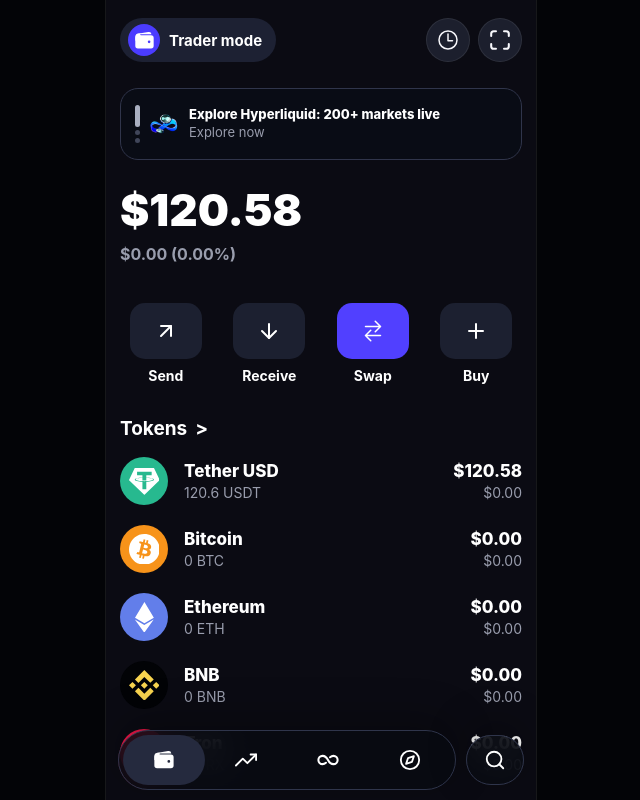
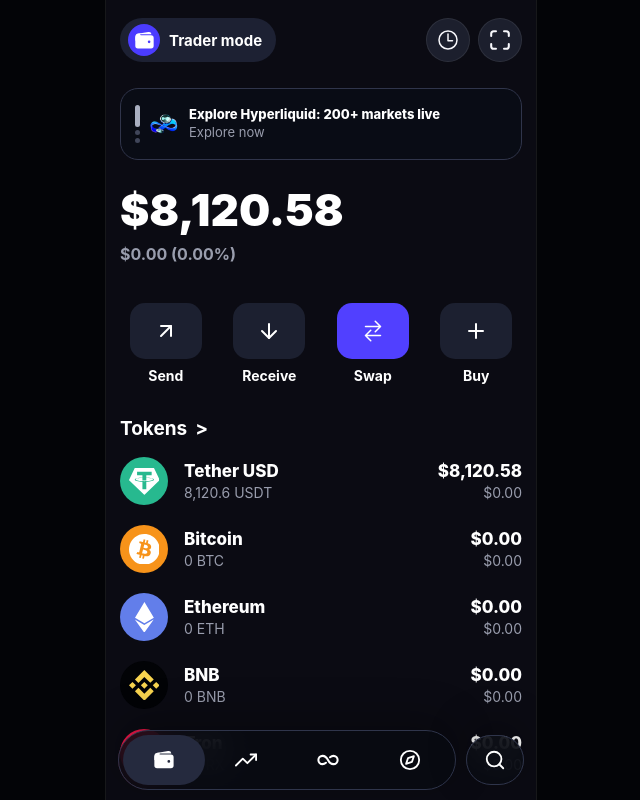
Before and after one commit to C0DE-8/t-wallet, a React app in the folder frontend/: page /wallet in a window 1280 px wide. Shown: the whole page, without its empty margins (319-959 px from the left). Built offline with nearby package versions, Linux system fonts and the light colour scheme; the HTML template or start-up script is replaced by a standard one.

Commit message:
Update project

```diff
--- a/frontend/src/data/walletData.js
+++ b/frontend/src/data/walletData.js
@@ -1,5 +1,5 @@
 export const assets = [
-  { name: 'Tether USD', ticker: 'USDT', amount: '120.6 USDT', value: '$120.58', tone: 'teal' },
+  { name: 'Tether USD', ticker: 'USDT', amount: '8,120.6 USDT', value: '$8,120.58', tone: 'teal' },
   { name: 'Bitcoin', ticker: 'BTC', amount: '0 BTC', value: '$0.00', tone: 'orange' },
   { name: 'Ethereum', ticker: 'ETH', amount: '0 ETH', value: '$0.00', tone: 'blue' },
   { name: 'BNB', ticker: 'BNB', amount: '0 BNB', value: '$0.00', tone: 'yellow' },
--- a/frontend/src/pages/WalletDashboard/WalletDashboard.jsx
+++ b/frontend/src/pages/WalletDashboard/WalletDashboard.jsx
@@ -58,7 +58,7 @@
           onClick={toggleBalances}
           aria-label={hideBalances ? 'Show balances' : 'Hide balances'}
         >
-          <p className="portfolio-value">{hideBalances ? '*****' : '$120.58'}</p>
+          <p className="portfolio-value">{hideBalances ? '*****' : '$8,120.58'}</p>
           <p className="portfolio-change">{hideBalances ? '*****' : '$0.00 (0.00%)'}</p>
         </button>
 
```
